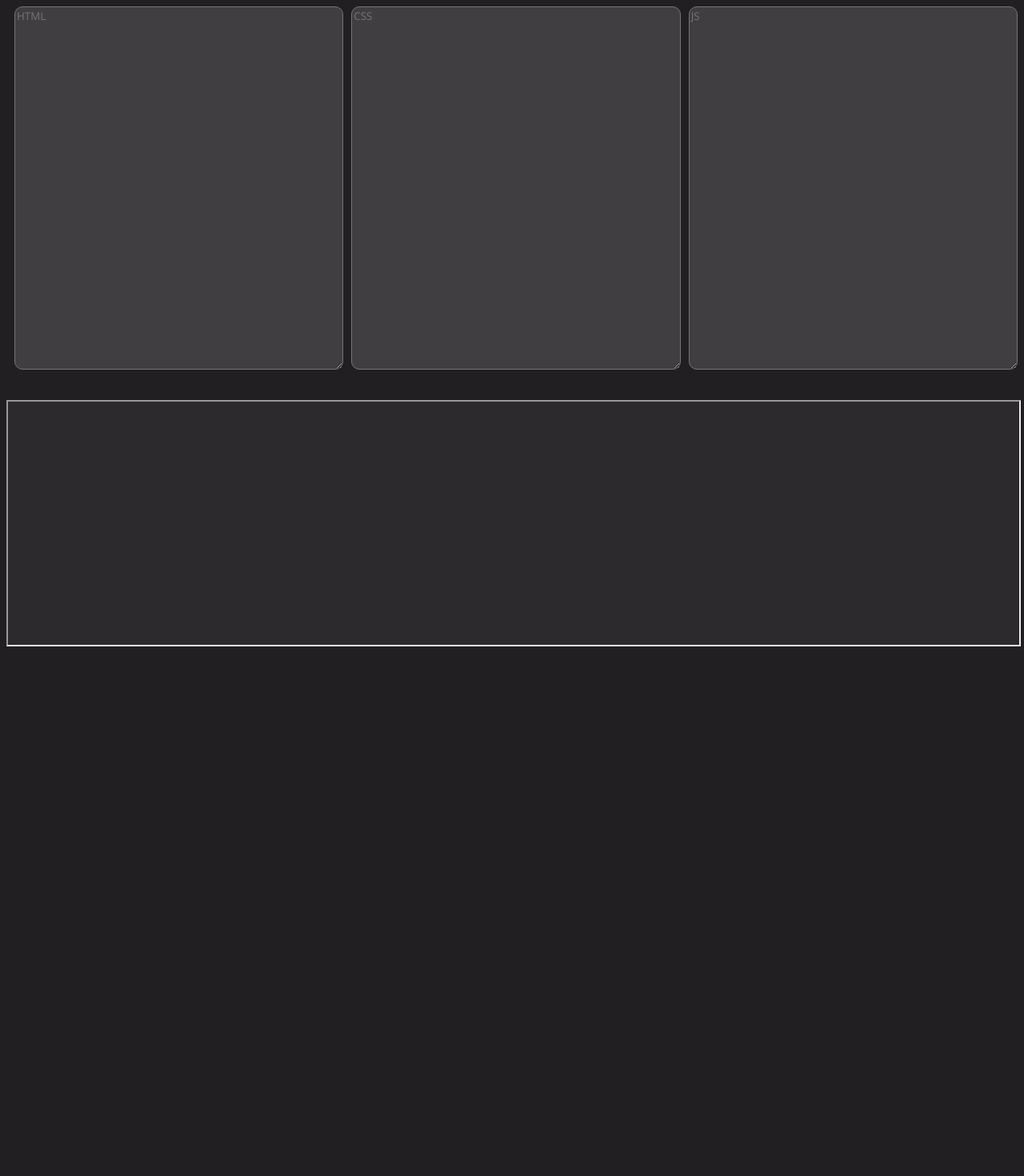
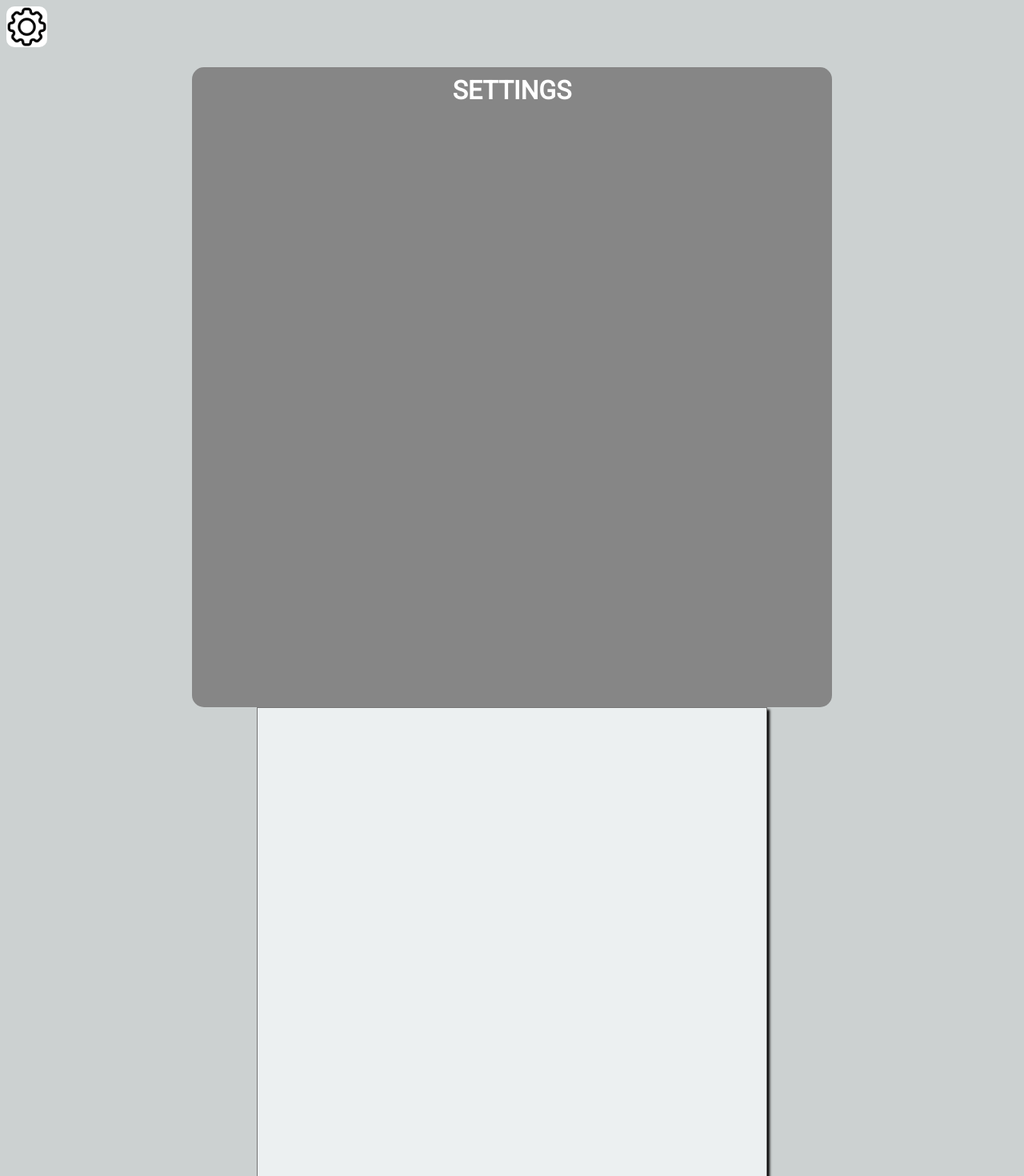
Before and after one commit to G4LH4/Gword, a React app: page / in a window 1280 px wide. Shown: the top 1470 px of the page at 80% size. Before the commit the page ends 828 px from the top, so only its background shows below. Built offline with nearby package versions, Linux system fonts and the light colour scheme.

Commit message:
uploading first files

```diff
--- a/package.json
+++ b/package.json
@@ -30,6 +30,7 @@
     "eslint-plugin-node": "^11.1.0",
     "eslint-plugin-promise": "^5.2.0",
     "eslint-plugin-react": "^7.27.1",
+    "file-loader": "^6.2.0",
     "html-webpack-plugin": "^5.5.0",
     "style-loader": "^3.3.1",
     "webpack": "^5.65.0",
@@ -37,7 +38,9 @@
     "webpack-dev-server": "^4.6.0"
   },
   "dependencies": {
+    "@monaco-editor/react": "^4.3.1",
     "path": "^0.12.7",
+    "prop-types": "^15.7.2",
     "react": "^17.0.2",
     "react-dom": "^17.0.2",
     "styled-components": "^5.3.3"
--- a/public/index.html
+++ b/public/index.html
@@ -5,10 +5,10 @@
     <meta http-equiv="X-UA-Compatible" content="IE=edge" />
     <meta name="viewport" content="width=device-width, initial-scale=1.0" />
     <title>Document</title>
-    <link rel="stylesheet" href="../src/css/style.css" />
+
   </head>
   <body>
     <div id="root"></div>
-    <script src="../src/js/index.js"type="module"></script>
+
   </body>
 </html>
--- a/src/css/style.css
+++ b/src/css/style.css
@@ -1,17 +1,24 @@
-@import url("https://fonts.googleapis.com/css2?family=Open+Sans&display=swap");
+@import url('https://fonts.googleapis.com/css2?family=Roboto&display=swap');
 
-body {
-  background-color: #211f22;
+body{
+  background-color: #CCD1D1 ;
 }
 
-.output iframe {
-  width: 100%;
-  height: 38vh;
-  background-color: #2c2a2d;
-  margin-top: 3%;
+.header img{
+  width: 4%;
+  background-color: #fff;
+  border-radius: 10px;
 }
 
-.textArea{
-  display: flex;
-  flex-direction: row;
+.header img:hover{
+  transition: 0.5s;
+  background-color: rgba(255, 255, 255, 0.11);
 }
+
+.enabled{
+  z-index: 1;
+}
+
+.disabled{
+  z-index: 0;
+}
--- a/src/js/App.js
+++ b/src/js/App.js
@@ -1,18 +1,17 @@
 import React from "react";
-import StyledTextArea from "./components/StyledTextArea";
-import StyledOutputIframe from "./components/StyledOutputIframe";
+import StyledTextarea from "./components/StyledTextarea";
+import CreateASettings from "./components/CreateASettings";
+import DivSettingsPage from "./components/DivSettingsPage";
 
 const App = () => {
   return (
     <div className="app">
-      <div className="textArea">
-        <StyledTextArea id="html" placeholder="HTML"></StyledTextArea>
-        <StyledTextArea id="css" placeholder="CSS"></StyledTextArea>
-        <StyledTextArea id="js" placeholder="JS"></StyledTextArea>
-      </div>
-      <div className="output">
-        <StyledOutputIframe srcDoc="" id="iframe"></StyledOutputIframe>
-        <p id="results"></p>
+      <div className="paper">
+        <div className="header">
+          <CreateASettings className="enabled" />
+        </div>
+        <DivSettingsPage />
+        <StyledTextarea></StyledTextarea>
       </div>
     </div>
   );
--- /dev/null
+++ b/src/js/components/CreateASettings.js
@@ -0,0 +1,17 @@
+import React, { useState } from "react";
+import configIcon from "../../../public/setting.png";
+
+const CreateASettings = (props) => {
+  const [enabled, setEnabled] = useState(true);
+
+  const className = enabled ? "" : "disabled";
+
+  // const HandleClick = () => {};
+
+  return (
+    <a href="" className="enabled">
+      <img src={configIcon} id="settings"></img>
+    </a>
+  );
+};
+export default CreateASettings;
--- /dev/null
+++ b/src/js/components/DivSettingsPage.js
@@ -0,0 +1,36 @@
+import styled from "styled-components";
+import React, { useState } from "react";
+import "../../css/style.css";
+
+// TODO: animation to display
+
+const CreateDivSettingsPage = styled.div`
+  position: relative;
+  margin: 0 auto;
+  background-color: #868686;
+  color: #fff;
+  width: 100vh;
+  height: 100vh;
+  font-family: "Roboto", sans-serif;
+  border-radius: 15px;
+`;
+
+const StyledH1 = styled.h1`
+  padding-top: 10px;
+  font-size: 2em;
+  text-transform: uppercase;
+  font-family: "Roboto", sans-serif;
+  text-align: center;
+`;
+
+const DivSettingsPage = () => {
+  const [enabled, setEnabled] = useState(true);
+
+  return (
+    <CreateDivSettingsPage>
+      <StyledH1>Settings</StyledH1>
+    </CreateDivSettingsPage>
+  );
+};
+
+export default DivSettingsPage;
--- a/src/js/components/StyledOutputIframe.js
+++ /dev/null
@@ -1,9 +0,0 @@
-import styled from "styled-components";
-
-const StyledOutputIframe = styled.iframe`
-  width: 100%;
-  height: 50vh;
-  background-color: #fff;
-`;
-
-export default StyledOutputIframe;
--- a/src/js/components/StyledTextArea.js
+++ b/src/js/components/StyledTextArea.js
@@ -1,14 +1,21 @@
+import React from "react";
 import styled from "styled-components";
 
-const StyledTextArea = styled.textarea`
-  width: 100%;
-  resize: horizontal;
-  font-family: "Open Sans", sans-serif;
-  background-color: #403e41;
-  color: rgba(255, 255, 255, 0.603);
-  margin-left: 10px;
-  min-height: 56vh;
-  border-radius: 10px;
+const StyledTarea = styled.textarea`
+  font-family: "Roboto", sans-serif;
+  display: block;
+  margin: 0 auto;
+  background-color: #ecf0f1;
+  width: 50%;
+  height: 90vh;
+  resize: none;
+  outline: none;
+  overflow: auto;
+  box-shadow: 3px 3px 3px black;
 `;
 
-export default StyledTextArea;
+const styledTextarea = (props) => {
+  return <StyledTarea></StyledTarea>;
+};
+
+export default styledTextarea;
--- a/src/js/index.js
+++ b/src/js/index.js
@@ -9,47 +9,3 @@ ReactDOM.render(
   </React.StrictMode>,
   document.getElementById("root")
 );
-
-const getEl = (selector) => document.querySelector(selector);
-
-const $html = getEl("#html");
-const $css = getEl("#css");
-const $js = getEl("#js");
-const $iframe = getEl("#iframe");
-
-$html.addEventListener("input", update);
-$css.addEventListener("input", update);
-$js.addEventListener("input", update);
-
-function update() {
-  const html = createHTML();
-
-  $iframe.setAttribute("srcdoc", html);
-}
-
-const createHTML = () => {
-  const html = $html.value;
-  const css = $css.value;
-  const js = $js.value;
-
-  return `
-  <!DOCTYPE html>
-  <html lang="en">
-   <head>
-    <style>
-      ${css}
-    </style>
-   </head>
-   <body>
-   <script>
-    ${js}
-   </script>
-    ${html}
-   </body>
-  </html>
-`;
-
-  // return insertHTML(js);
-};
-
-// const insertHTML = () => {};
--- a/webpack.config.js
+++ b/webpack.config.js
@@ -6,8 +6,9 @@ module.exports = {
     main: "./src/js/index.js",
   },
   output: {
+    globalObject: "self",
     path: path.resolve(__dirname, "build"),
-    filename: "bundle.js",
+    filename: "[bundle].js",
   },
   watch: true,
   resolve: {
@@ -29,6 +30,10 @@ module.exports = {
         },
       },
       {
+        test: /\.(png|svg|jpg|jpeg|gif)$/,
+        use: ["file-loader"],
+      },
+      {
         test: /\.css$/,
         use: [
           {
```
Also changed, not shown: src/js/components/StyledOutputA.js (deleted, +0 -12 lines), .eslintrc.json, public/setting.png (added), 1 other file (tests, documents, lock files or other folders).
